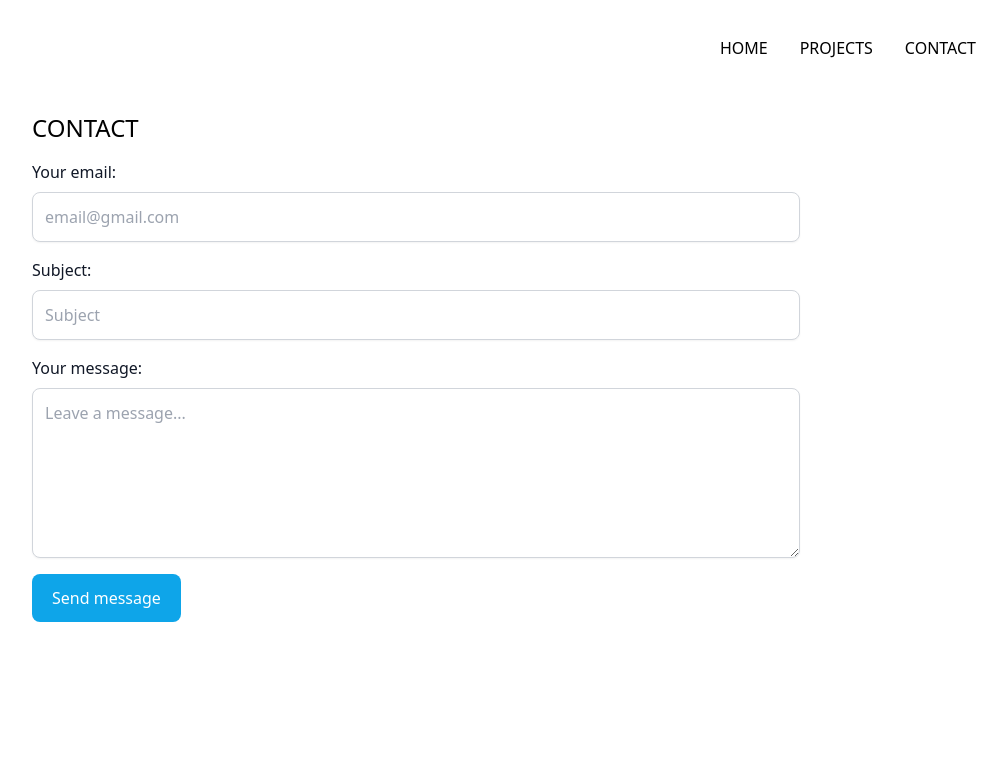
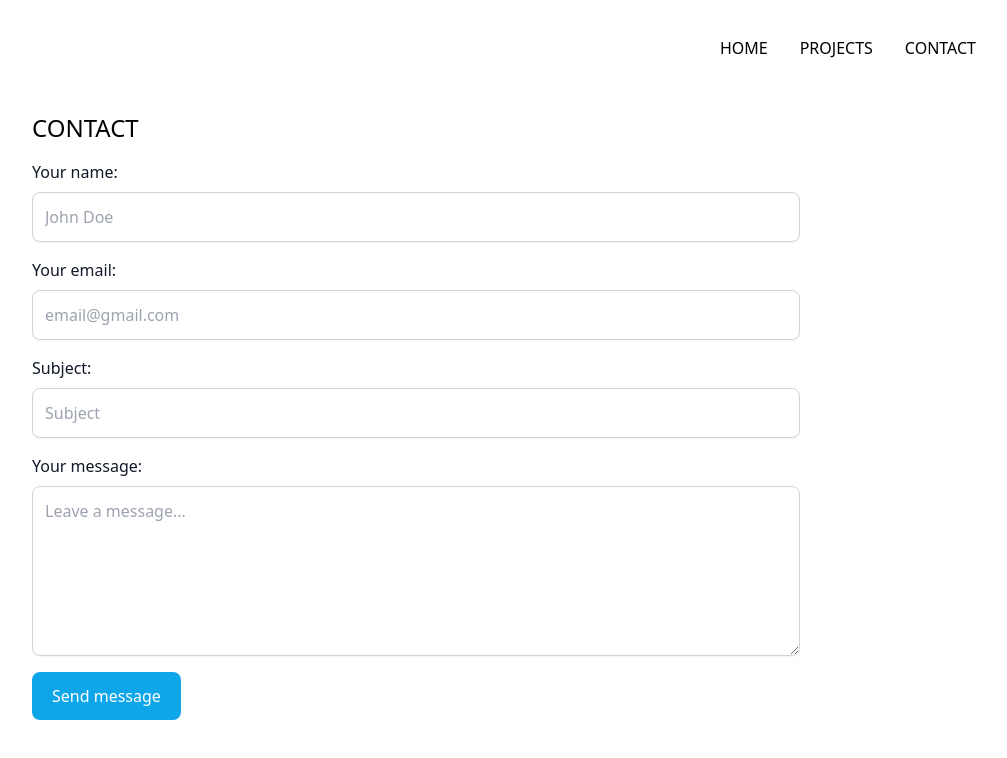
Before and after one commit to CelineTrann/CelineTrann.github.io, a React (Vite) app: page /contact in a window 1280 px wide. Shown: the top 758 px of the page, without its empty margins (224-1231 px from the left). Built offline with nearby package versions, Linux system fonts and the light colour scheme.

Commit message:
Implemented emailjs

```diff
--- a/src/Pages/Contact.jsx
+++ b/src/Pages/Contact.jsx
@@ -1,8 +1,26 @@
 import React from "react";
+import { useRef } from "react";
+import emailjs from 'emailjs-com';
+import process from "process";
 
 import NavBar from '../components/NavBar'
 
 export default function Contact () {
+    const form = useRef();
+
+    const handleOnSubmit = (e) => {
+        e.preventDefault();
+
+        emailjs.sendForm('service_w3tl89g', 'template_urx83qo', e.target, 'f_bGvJmev2jEccZdv')
+          .then((result) => {
+            console.log(result.text);
+          }, (error) => {
+            console.log(error.text);
+          });
+
+        e.target.reset()
+    };
+
     return (
         <div className="container flex flex-col items-center">
             <NavBar></NavBar>
@@ -10,20 +28,24 @@ export default function Contact () {
                 <section className="container flex flex-col items-center space-y-4 my-4">
                     <div className="w-10/12 md:w-full">
                         <h1 className="text-2xl md:self-start uppercase">Contact</h1>
-                        <form action="POST" className="space-y-4 my-4">
+                        <form ref={form} onSubmit={handleOnSubmit} className="space-y-4 my-4">
                             <div>
-                                <label for="email" class="block mb-2 text-gray-900">Your email:</label>
-                                <input type="email" id="email" class="block w-full rounded-lg  p-3 shadow-sm border border-gray-300" placeholder="email@gmail.com" required />
+                                <label htmlFor="user_name" className="block mb-2 text-gray-900">Your name:</label>
+                                <input type="text" id="user_name" name="user_name" className="block w-full rounded-lg  p-3 shadow-sm border border-gray-300" placeholder="John Doe" required />
                             </div>
                             <div>
-                                <label for="subject" class="block mb-2 text-gray-900">Subject:</label>
-                                <input type="text" id="subject" class="block w-full rounded-lg p-3 shadow-sm border border-gray-300" placeholder="Subject" required />
+                                <label htmlFor="user_email" className="block mb-2 text-gray-900">Your email:</label>
+                                <input type="email" id="user_email" name="user_email" className="block w-full rounded-lg  p-3 shadow-sm border border-gray-300" placeholder="email@gmail.com" required />
                             </div>
-                            <div class="sm:col-span-2">
-                                <label for="message" class="block mb-2 text-gray-900">Your message:</label>
-                                <textarea id="message" rows="6" class="block w-full rounded-lg p-3 shadow-sm border border-gray-300" placeholder="Leave a message..."></textarea>
+                            <div>
+                                <label htmlFor="subject" className="block mb-2 text-gray-900">Subject:</label>
+                                <input type="text" id="subject" name="subject" className="block w-full rounded-lg p-3 shadow-sm border border-gray-300" placeholder="Subject" required />
                             </div>
-                            <button type="submit" class="py-3 px-5 text-center text-white rounded-lg sm:w-fit bg-sky-500">Send message</button>
+                            <div className="sm:col-span-2">
+                                <label className="block mb-2 text-gray-900">Your message:</label>
+                                <textarea id="message" name="message" rows="6" className="block w-full rounded-lg p-3 shadow-sm border border-gray-300" placeholder="Leave a message..."></textarea>
+                            </div>
+                            <button type="submit" className="py-3 px-5 text-center text-white rounded-lg sm:w-fit bg-sky-500 hover:bg-sky-700">Send message</button>
                         </form>
                     </div>
                 </section>
```
